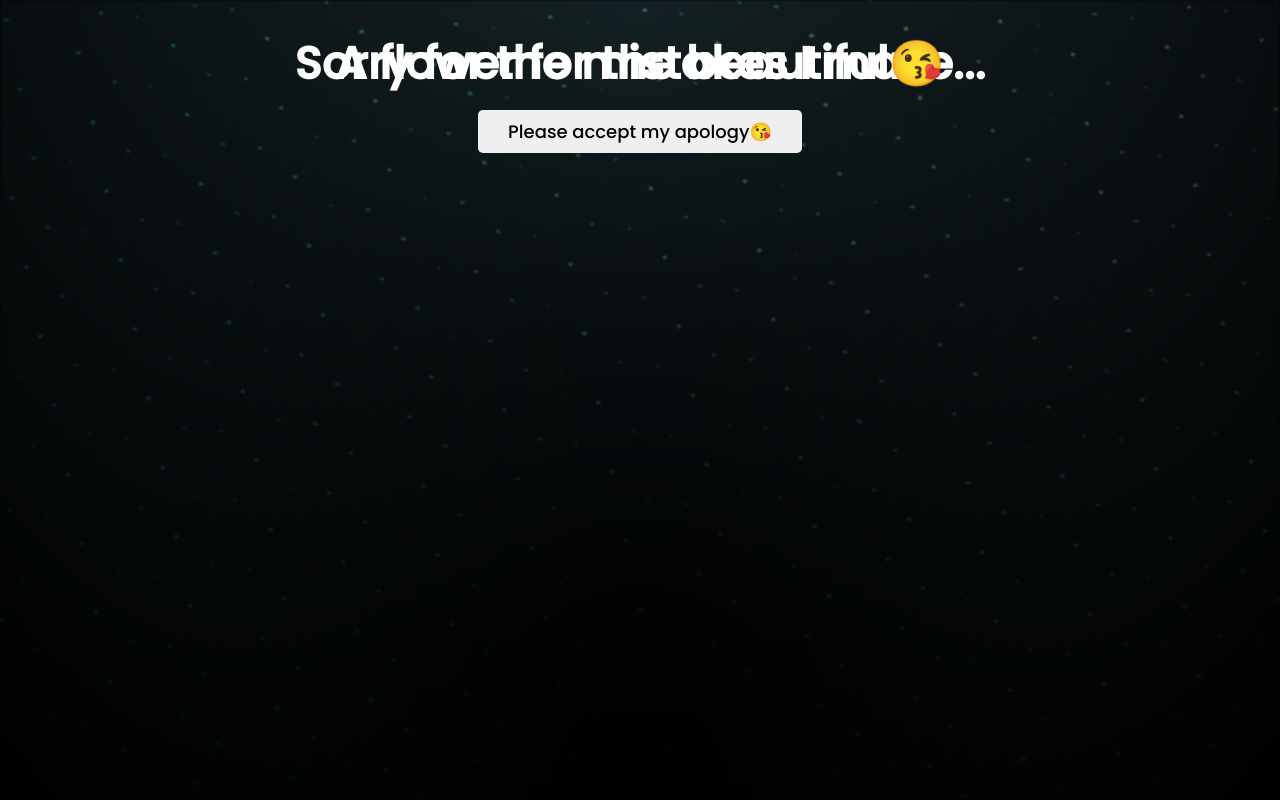
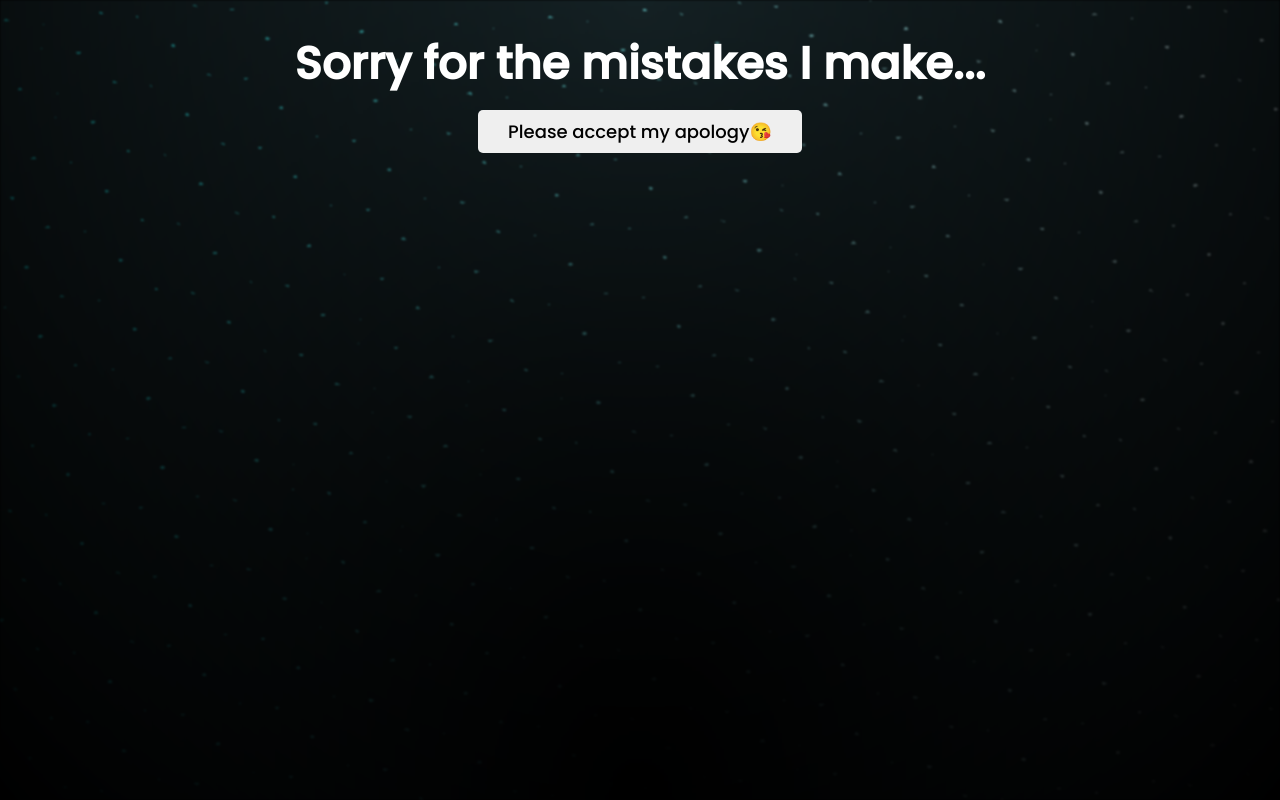
Before and after one commit to devilmind116/Flowers, a plain HTML site: page index.html in a window 1280 px wide. Drawn offline with Linux system fonts and the light colour scheme.

Commit message:
Update index.html

```diff
--- a/index.html
+++ b/index.html
@@ -1267,7 +1267,7 @@
 
   <body class="not-loaded">
     <h1 class="title">Sorry for the mistakes I make...</h1>
-    <h1 class="title">A flower for the beautiful😘</h1>
+    <h1>A flower for the beautiful😘</h1>
     <button class="reloadBtn" onclick="bloomFlower()">Please accept my apology😘</button>
     <div class="night"></div>
     <div class="flowers">
```
